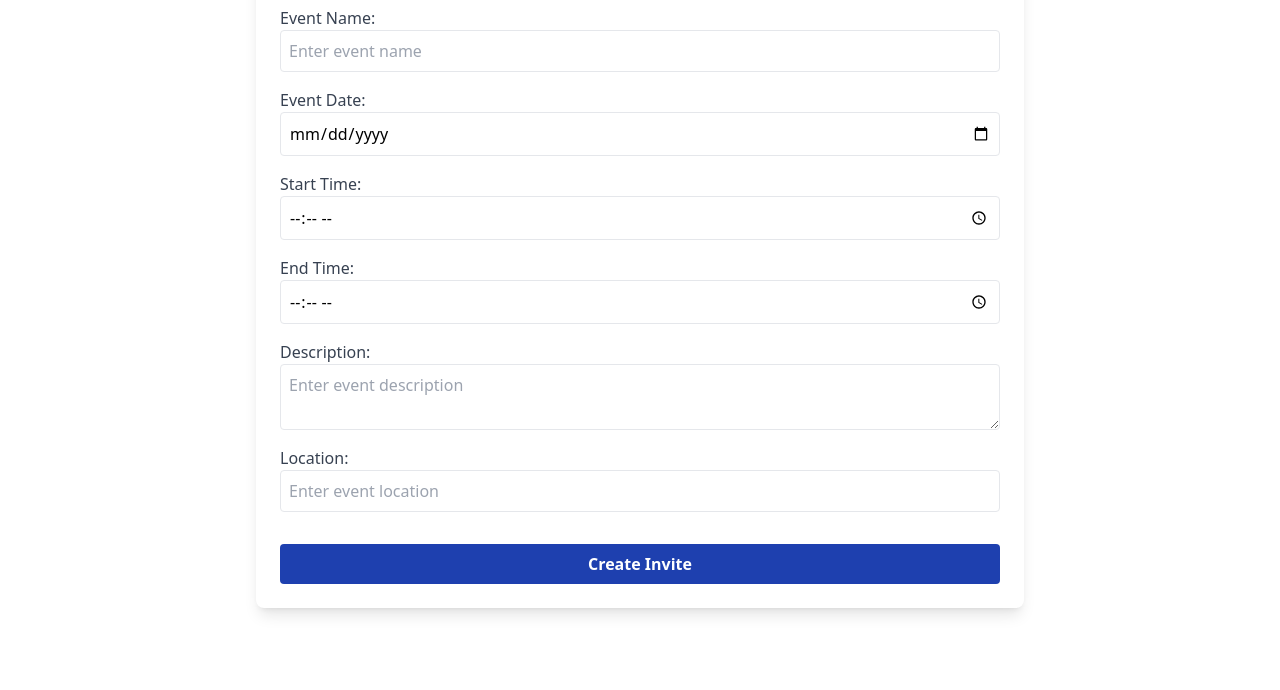
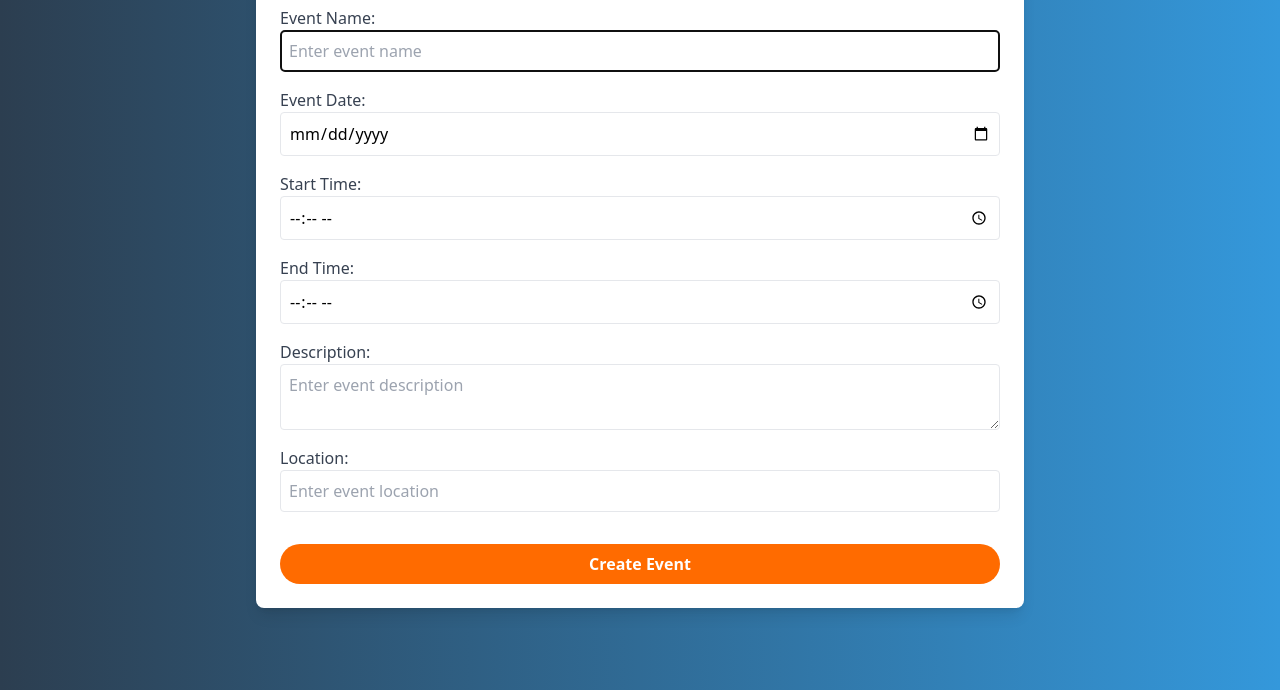
Before and after one commit to vishnupr01/Event-Invitation-Creator-Project, a plain HTML site: page index.html in a window 1280 px wide. Shown: the part 110-800 px from the top of the page. Drawn offline with nearby package versions, Linux system fonts and the light colour scheme.

Commit message:
changed button style and added autofocus

```diff
--- a/index.html
+++ b/index.html
@@ -9,8 +9,8 @@
   <script src="https://cdn.tailwindcss.com"></script>
 </head>
 
-<body>
-  <div class="max-w-3xl mx-auto mt-8 bg-white p-6 rounded-lg shadow-lg">
+<body class="bg-gradient-to-r from-[#2c3e50] to-[#3498db]">
+  <div class="max-w-3xl mx-auto mt-8 bg-white  p-6 rounded-lg shadow-lg">
     <header class="text-center mb-6">
       <h1 class="text-blue-800 font-bold text-3xl">Create an Event Invite</h1>
     </header>
@@ -18,7 +18,7 @@
     <form id="event-form" class="grid gap-4">
       <div class="flex flex-col">
         <label for="event-name" class="text-gray-700">Event Name:</label>
-        <input type="text" id="event-name" class="border rounded p-2" placeholder="Enter event name">
+        <input type="text" id="event-name" class="border rounded p-2" placeholder="Enter event name" autofocus>
       </div>
 
       <div class="flex flex-col">
@@ -46,8 +46,8 @@
         <input type="text" id="event-location" class="border rounded p-2" placeholder="Enter event location">
       </div>
 
-      <button type="submit" class="mt-4 bg-blue-800 text-white font-bold py-2 px-4 rounded">
-        Create Invite
+      <button type="submit"  class="mt-4 bg-[#ff6b00]  text-white font-bold py-2 px-4 rounded-full ">
+        Create Event
       </button>
     </form>
   </div>
```
